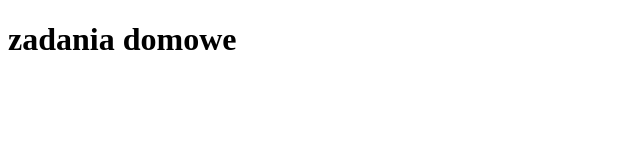
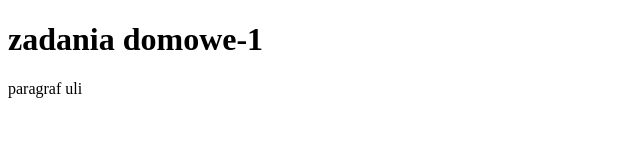
Before and after one commit to martasiwinska/martasiwinska.github.io, a plain HTML site: page zadania-domowe/zadanie-1/index.html in a window 1280 px wide. Shown: the whole page, without its empty margins (0-640 px from the left). Drawn offline with Linux system fonts and the light colour scheme.

Commit message:
zmiany w pliku index.html zadania-1

```diff
--- a/zadania-domowe/zadanie-1/index.html
+++ b/zadania-domowe/zadanie-1/index.html
@@ -5,6 +5,7 @@
     <title>Moja strona Git Hub Pages</title>
 </head>
 <body>
-    <h1>zadania domowe</h1>
+    <h1>zadania domowe-1</h1>
+    <p>paragraf uli</p>
     </body>
 </html>
```
